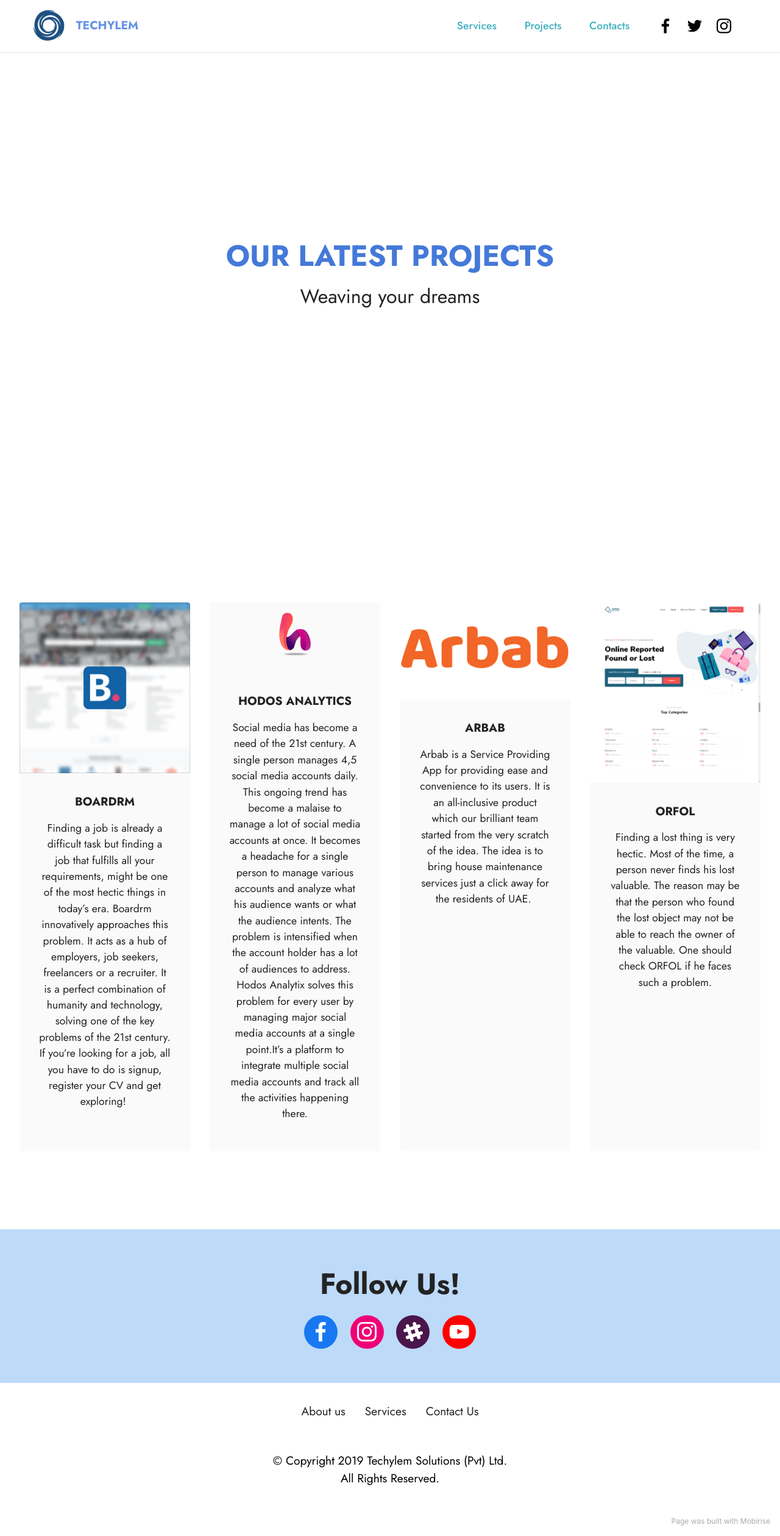
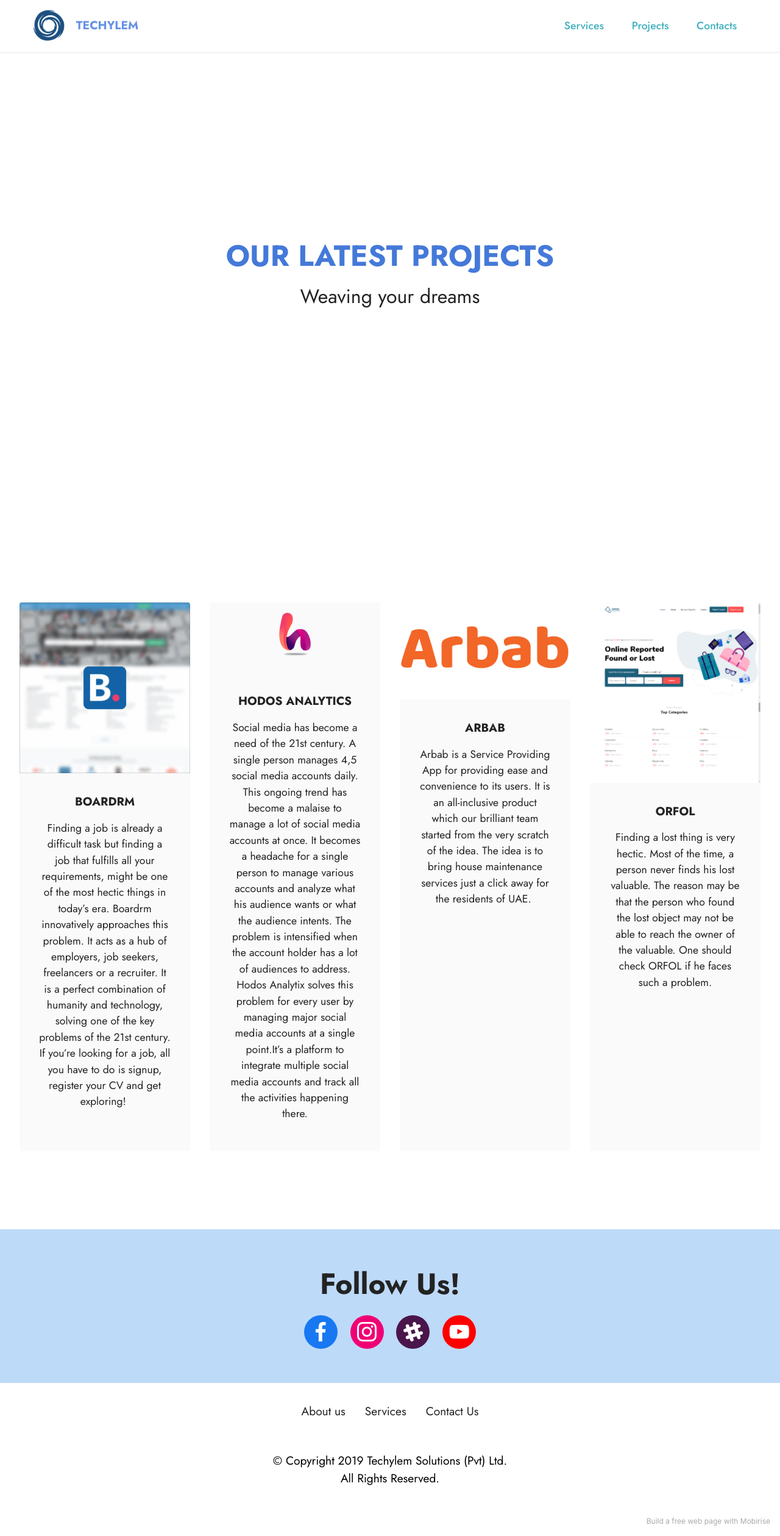
Before and after one commit to Nooruliman/Nooruliman.github.io, a plain HTML site: page Projects.html in a window 1280 px wide. Shown: the whole page at 61% size. Drawn offline with Linux system fonts and the light colour scheme.

Commit message:
create github pages

```diff
--- a/Projects.html
+++ b/Projects.html
@@ -54,18 +54,7 @@
                     <li class="nav-item"><a class="nav-link link text-success text-primary display-4" href="Projects.html">Projects</a></li>
                     <li class="nav-item"><a class="nav-link link text-success text-primary display-4" href="index.html#contacts1-e">Contacts</a>
                     </li></ul>
-                <div class="icons-menu">
-                    <a class="iconfont-wrapper" href="https://mobiri.se" target="_blank">
-                        <span class="p-2 mbr-iconfont socicon-facebook socicon"></span>
-                    </a>
-                    <a class="iconfont-wrapper" href="https://mobiri.se" target="_blank">
-                        <span class="p-2 mbr-iconfont socicon-twitter socicon"></span>
-                    </a>
-                    <a class="iconfont-wrapper" href="https://mobiri.se" target="_blank">
-                        <span class="p-2 mbr-iconfont socicon-instagram socicon"></span>
-                    </a>
 
-                </div>
 
             </div>
         </div>
@@ -247,7 +236,7 @@
             </div>
         </div>
     </div>
-</section><section style="background-color: #fff; font-family: -apple-system, BlinkMacSystemFont, 'Segoe UI', 'Roboto', 'Helvetica Neue', Arial, sans-serif; color:#aaa; font-size:12px; padding: 0; align-items: center; display: flex;"><a href="https://mobirise.site/u" style="flex: 1 1; height: 3rem; padding-left: 1rem;"></a><p style="flex: 0 0 auto; margin:0; padding-right:1rem;">Page was <a href="https://mobirise.site/g" style="color:#aaa;">built</a> with Mobirise</p></section><script src="assets/web/assets/jquery/jquery.min.js"></script>  <script src="assets/popper/popper.min.js"></script>  <script src="assets/tether/tether.min.js"></script>  <script src="assets/bootstrap/js/bootstrap.min.js"></script>  <script src="assets/smoothscroll/smooth-scroll.js"></script>  <script src="assets/viewportchecker/jquery.viewportchecker.js"></script>  <script src="assets/dropdown/js/nav-dropdown.js"></script>  <script src="assets/dropdown/js/navbar-dropdown.js"></script>  <script src="assets/touchswipe/jquery.touch-swipe.min.js"></script>  <script src="assets/theme/js/script.js"></script>
+</section><section style="background-color: #fff; font-family: -apple-system, BlinkMacSystemFont, 'Segoe UI', 'Roboto', 'Helvetica Neue', Arial, sans-serif; color:#aaa; font-size:12px; padding: 0; align-items: center; display: flex;"><a href="https://mobirise.site/h" style="flex: 1 1; height: 3rem; padding-left: 1rem;"></a><p style="flex: 0 0 auto; margin:0; padding-right:1rem;">Build a free web page with <a href="https://mobirise.site/z" style="color:#aaa;">Mobirise</a></p></section><script src="assets/web/assets/jquery/jquery.min.js"></script>  <script src="assets/popper/popper.min.js"></script>  <script src="assets/tether/tether.min.js"></script>  <script src="assets/bootstrap/js/bootstrap.min.js"></script>  <script src="assets/smoothscroll/smooth-scroll.js"></script>  <script src="assets/viewportchecker/jquery.viewportchecker.js"></script>  <script src="assets/dropdown/js/nav-dropdown.js"></script>  <script src="assets/dropdown/js/navbar-dropdown.js"></script>  <script src="assets/touchswipe/jquery.touch-swipe.min.js"></script>  <script src="assets/theme/js/script.js"></script>
 
 
   <input name="animation" type="hidden">
```
Also changed, not shown: index.html (+1 -1 lines), assets/theme/js/script.js, assets/web/assets/mobirise-icons/mobirise-icons.svg (added), 2 other files.
